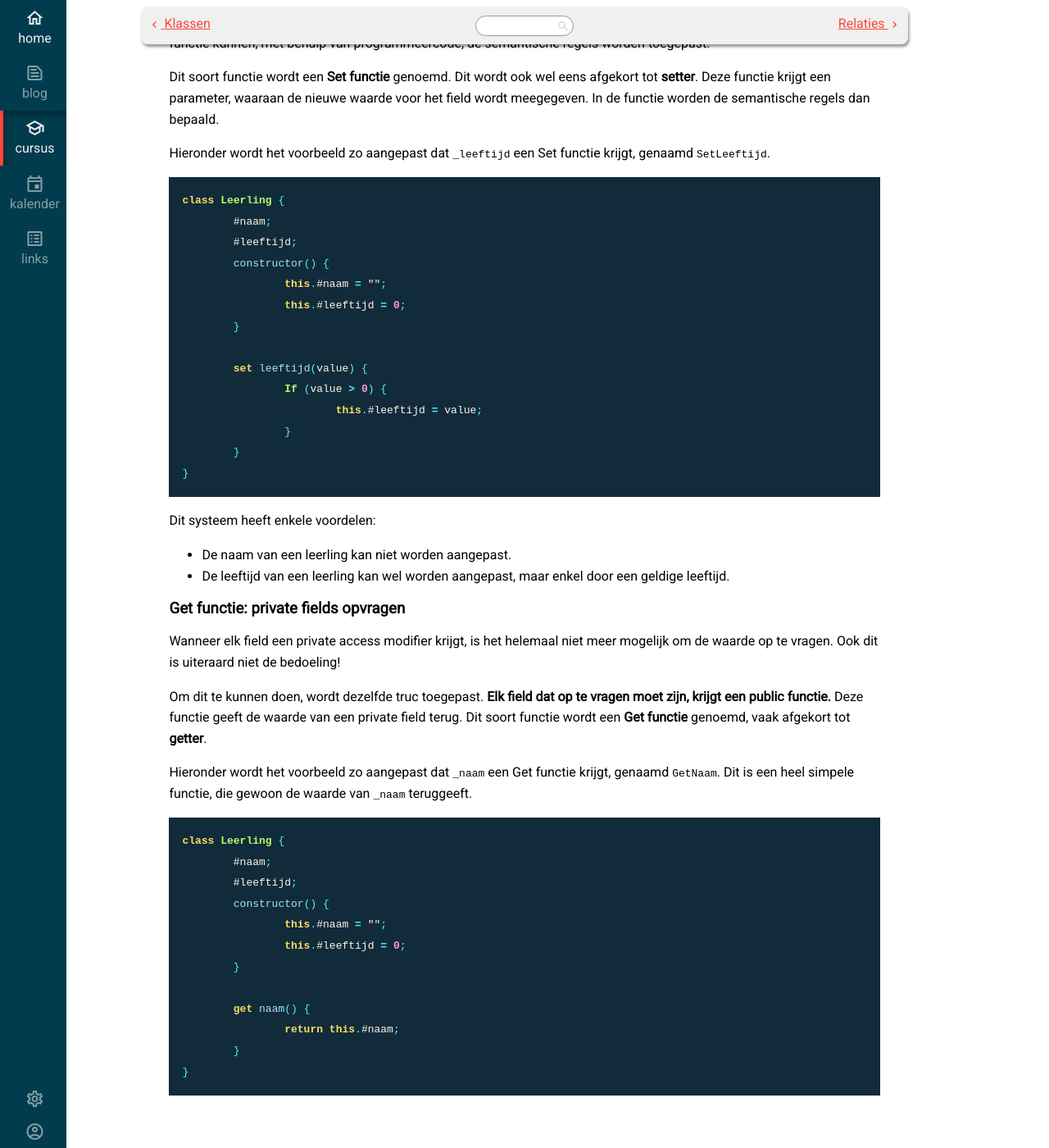
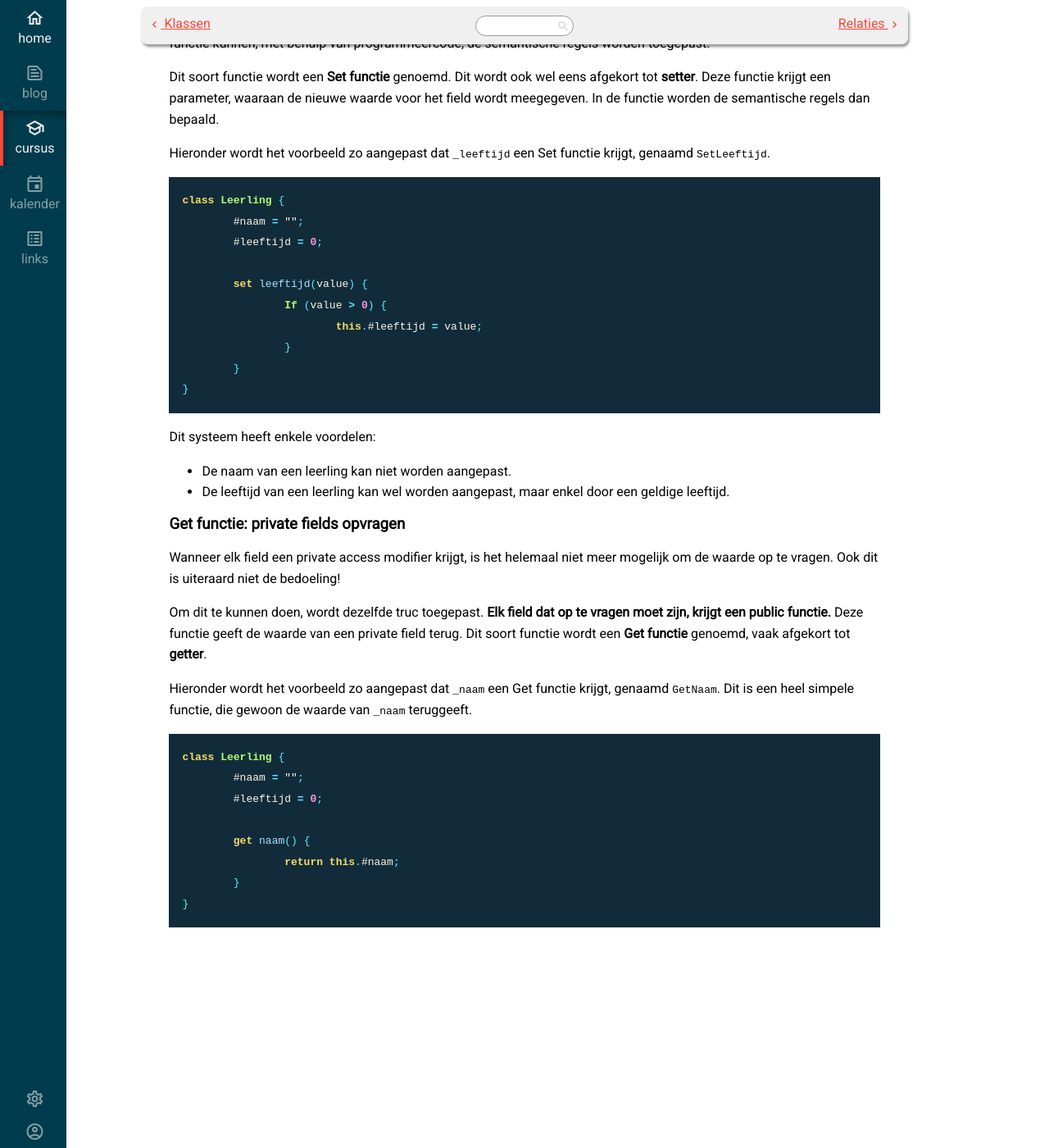
Before and after one commit to T-INFORMATICA/t-informatica.github.io, a Jekyll site: the page built from _courses/programmeren/datastructuren/access-modifiers.md, in a window 1280 px wide and 1400 px high, scrolled down 2238 px. Shown: the whole window at 82% size. Built offline with Jekyll 4.4.1, drawn with Linux system fonts in a browser that asks for light colours; some web fonts are replaced; comment, search, counter and statistics services are not loaded; some of the changed text lies outside the part shown.

Commit message:
Update access-modifiers.md

````diff
--- a/_courses/programmeren/datastructuren/access-modifiers.md
+++ b/_courses/programmeren/datastructuren/access-modifiers.md
@@ -157,12 +157,8 @@ Hieronder wordt het voorbeeld zo aangepast dat `_leeftijd` een Set functie krijg
 
 ```javascript
 class Leerling {
-	#naam;
-	#leeftijd;
-	constructor() {
-		this.#naam = "";
-		this.#leeftijd = 0;
-	}
+	#naam = "";
+	#leeftijd = 0;
 
 	set leeftijd(value) {
 		If (value > 0) {
@@ -211,12 +207,8 @@ Hieronder wordt het voorbeeld zo aangepast dat `_naam` een Get functie krijgt, g
 
 ```javascript
 class Leerling {
-	#naam;
-	#leeftijd;
-	constructor() {
-		this.#naam = "";
-		this.#leeftijd = 0;
-	}
+	#naam = "";
+	#leeftijd = 0;
 
 	get naam() {
 		return this.#naam;
````
